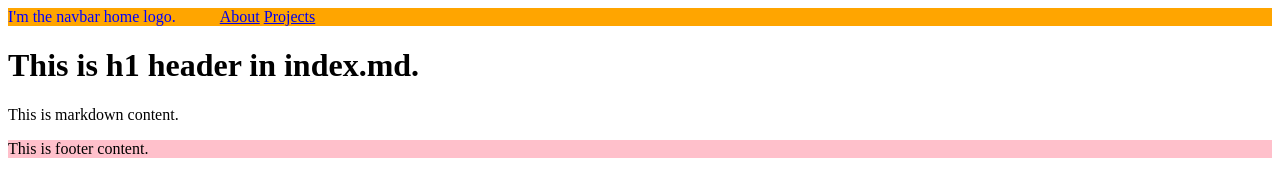
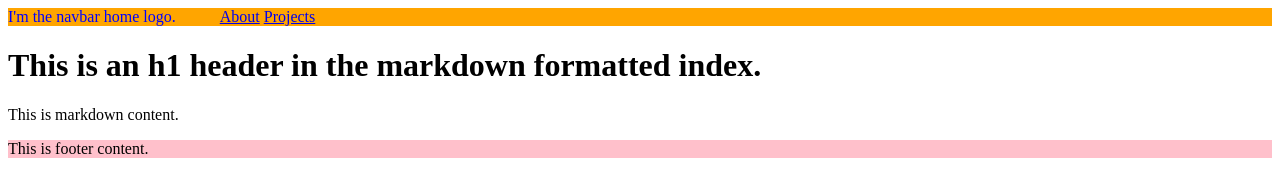
Before and after one commit to memestreak/memestreak.github.io, an Eleventy site: page src/index.md in a window 1280 px wide. Built offline with nearby package versions, Linux system fonts and the light colour scheme; Eleventy itself is replaced by a stand-in of ours; files that its build step writes are made by us from their sources; what eleventy-sass would draw is missing.

Commit message:
Make test change in index.md to verify deployment speed.

```diff
--- a/src/index.md
+++ b/src/index.md
@@ -3,6 +3,6 @@ title: This is a title from front matter
 layout: base.njk
 ---
 
-# This is h1 header in index.md.
+# This is an h1 header in the markdown formatted index.
 
 This is markdown content.
```
